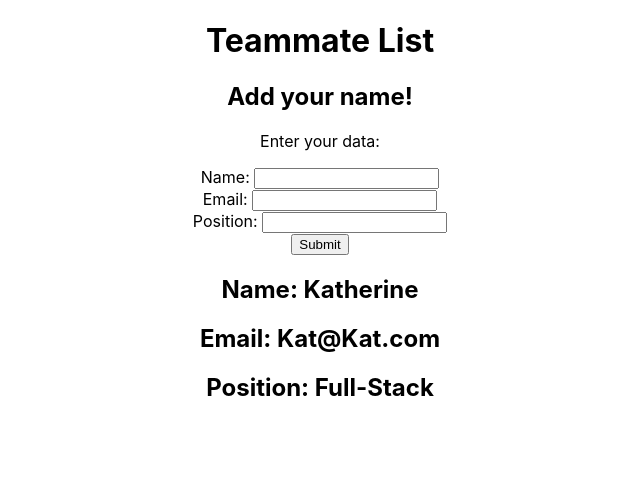
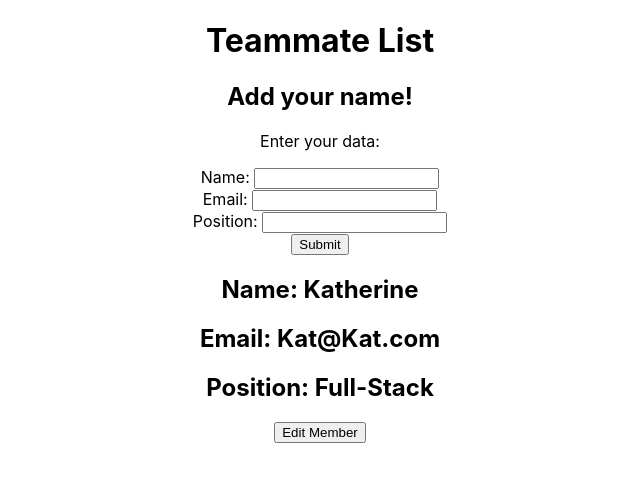
Before and after one commit to Kat2bk/new-teambuilder, a React (Create React App) app in the folder team-builder/: page / in a window 1280 px wide. Shown: the top 482 px of the page, without its empty margins (320-960 px from the left). Built offline with nearby package versions, Linux system fonts and the light colour scheme.

Commit message:
added onClick button to member.js to edit member

```diff
--- a/team-builder/src/App.js
+++ b/team-builder/src/App.js
@@ -17,6 +17,8 @@ function App() {
     setMembers([...members, member]);
   };
 
+  const [memberToEdit, setMemberToEdit] = useState()
+
   return (
     <div className="App">
       <h1>Teammate List</h1>
--- a/team-builder/src/components/member.js
+++ b/team-builder/src/components/member.js
@@ -8,6 +8,9 @@ export default function Members(props) {
           <h2>Name: {member.name}</h2>
           <h2>Email: {member.email}</h2>
           <h2>Position: {member.position}</h2>
+          <button onClick={() => props.memberToEdit(props.member)}>
+            Edit Member
+          </button>
         </div>
       ))}
     </div>
```
